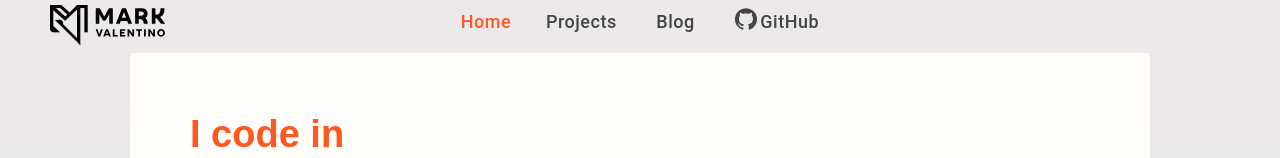
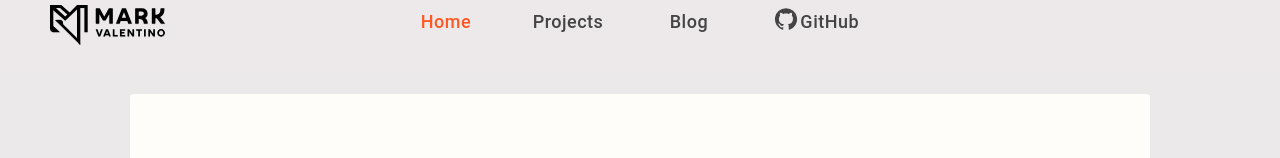
Before and after one commit to M-Valentino/M-Valentino_Node, a Next.js app: page / in a window 1280 px wide. Shown: the top 158 px of the page. Built offline with nearby package versions, Linux system fonts and the light colour scheme.

Commit message:
reworked navbar to make buttons centered without stacks

```diff
--- a/src/components/navbar.jsx
+++ b/src/components/navbar.jsx
@@ -22,7 +22,7 @@ import {
 const NavBar = (props) => {
   // The index of the button to change color to show it is the active link.
   const { activeLink } = props;
-  const isDesktopView = useMediaQuery("(min-width:1000px)");
+  const isDesktopView = useMediaQuery("(min-width:1200px)");
   const isMobileView = useMediaQuery("(max-width:712px)");
   const [anchorEl, setAnchorEl] = React.useState(null);
   const open = Boolean(anchorEl);
@@ -34,17 +34,21 @@ const NavBar = (props) => {
   };
 
   return (
-    <Grid
-      container
+    <div style={{ marginBottom: 50}}>
+      {/* For giving the logo touch ripple effects */}
+      <Button
         style={{
-        margin: "auto",
-        maxWidth: isDesktopView ? DESKTOP_WIDTH : MOBILE_WIDTH,
+          padding: 0,
+          position: "absolute",
+          top: 5,
+          left: isDesktopView ? 50 : 5,
         }}
       >
-      <Grid item xs={4}>
-        {/* For giving the logo touch ripple effects */}
-        <Button style={{ padding: 0 }}>
-          <div style={{ width: 115, paddingTop: 5 }}>
+        <div
+          style={{
+            width: 115,
+          }}
+        >
           <Link href="/">
             <img
               alt="Mark Valentino logo"
@@ -57,9 +61,9 @@ const NavBar = (props) => {
           </Link>
         </div>
       </Button>
-      </Grid>
+
       {isMobileView ? (
-        <Grid item xs={8}>
+        <>
           <IconButton
             id="basic-button"
             aria-controls={open ? "basic-menu" : undefined}
@@ -101,10 +105,16 @@ const NavBar = (props) => {
               <MenuItem>GitHub</MenuItem>
             </Link>
           </Menu>
-        </Grid>
+        </>
       ) : (
-        <Grid item xs={4}>
-          <Stack direction="row" justifyContent="space-around">
+        <div
+          style={{
+            display: "flex",
+            justifyContent: "space-around",
+            maxWidth: 500,
+            margin: "auto",
+          }}
+        >
           <Button
             color={activeLink === 0 ? "primary" : "secondary"}
             style={{ fontSize: 18 }}
@@ -142,10 +152,9 @@ const NavBar = (props) => {
             />
             GitHub
           </Button>
-          </Stack>
-        </Grid>
+        </div>
       )}
-    </Grid>
+    </div>
   );
 };
 export default NavBar;
```
Lines whose indentation alone changed are shown as unchanged.
